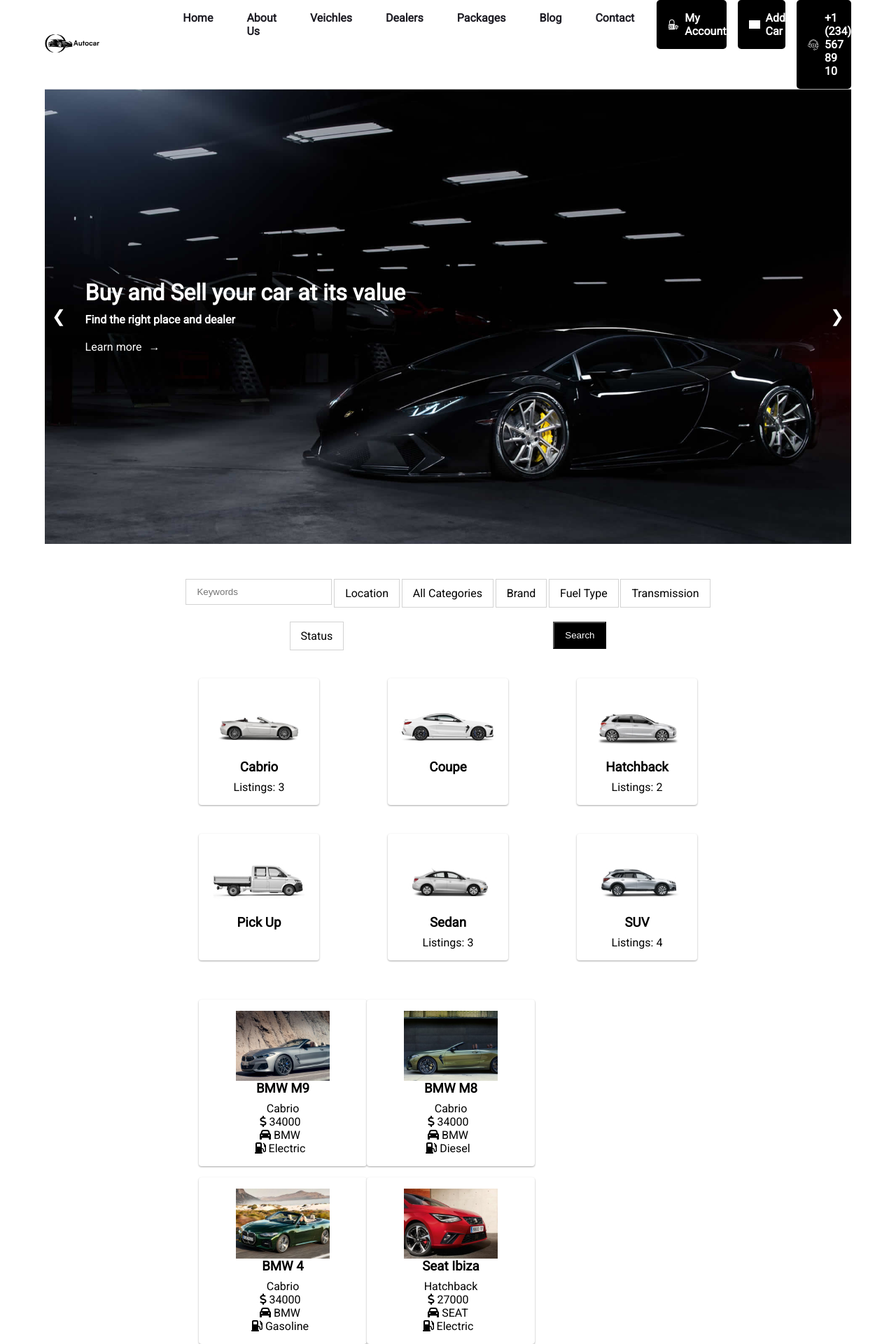
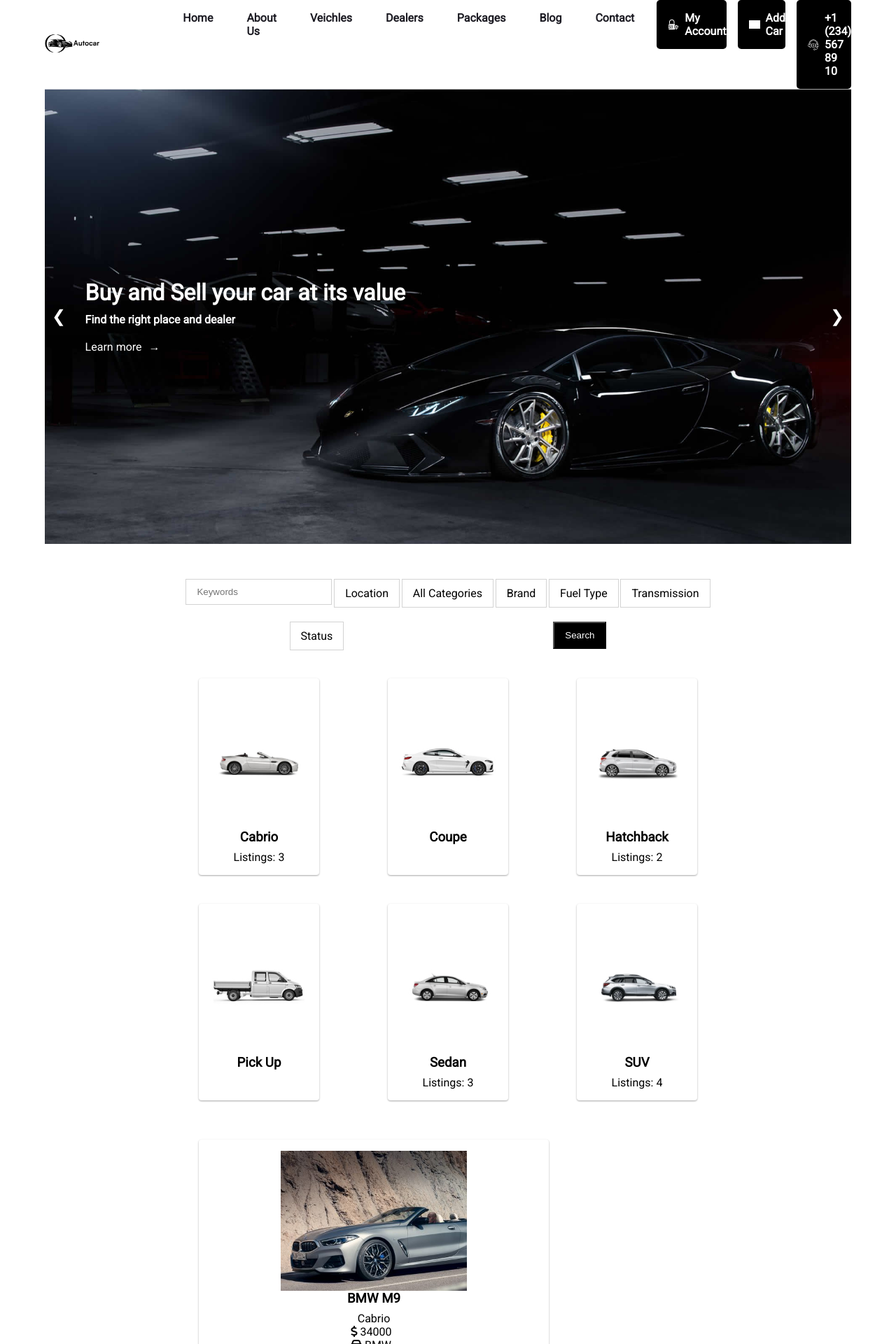
Before and after one commit to emilioff8822/proj-html-vuejs, a Vue app: page / in a window 1280 px wide. Shown: the top 1920 px of the page at 70% size. Built offline with nearby package versions, Linux system fonts and the light colour scheme; grey boxes are pictures that could not be loaded.

Commit message:
commits-auto2-card-width

```diff
--- a/src/components/Card.vue
+++ b/src/components/Card.vue
@@ -87,12 +87,12 @@ export default {
 }
 
 .card.auto2-card {
-  width: 240px;
+  width: 500px;
 }
 
 .card-img-container {
   width: 100%;
-  height: 100px;
+  height: 200px;
   display: flex;
   align-items: center;
   justify-content: center;
```
